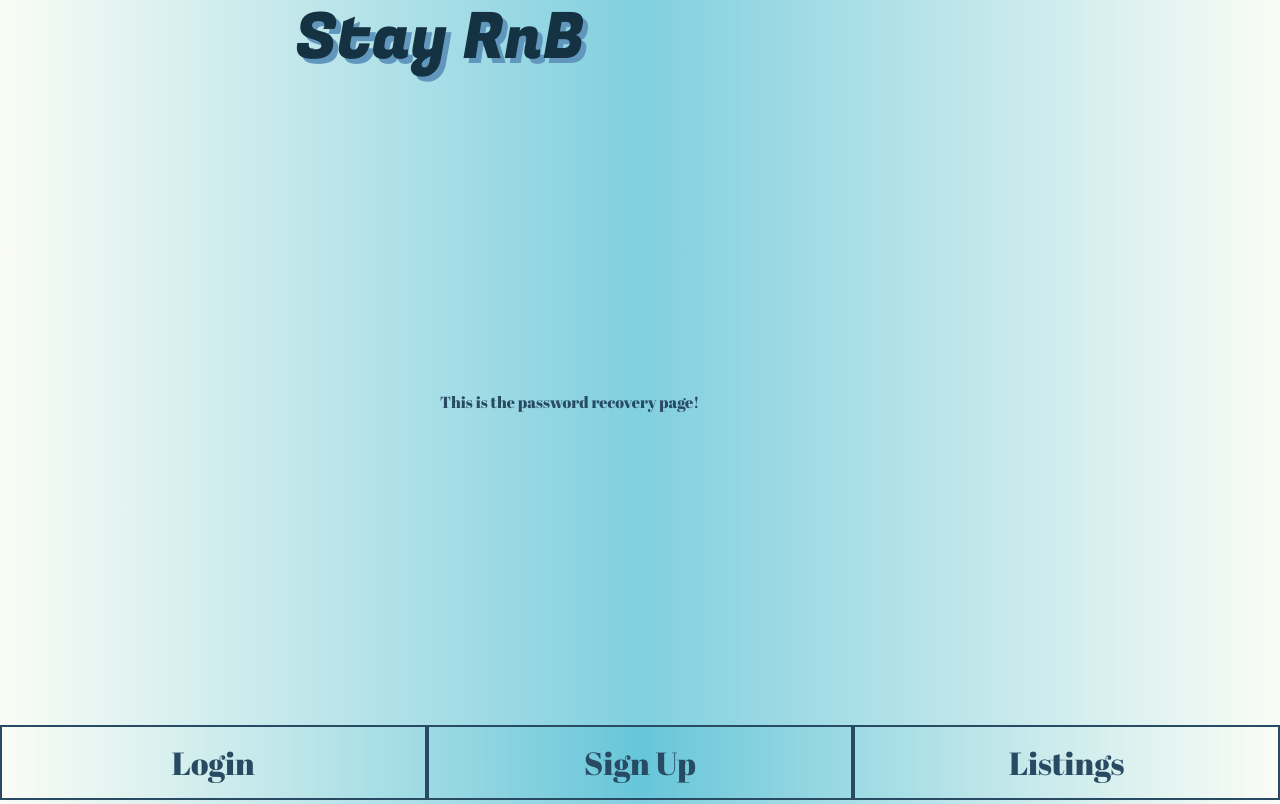
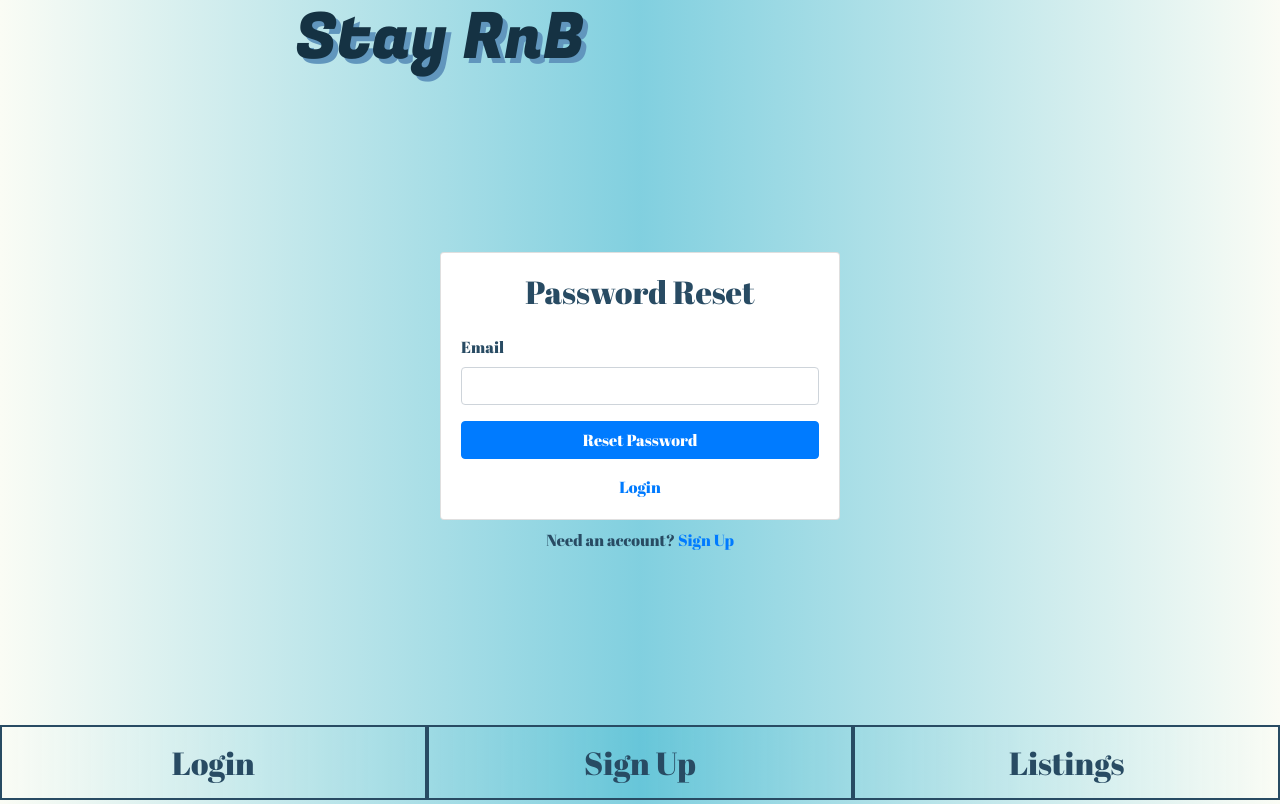
Before and after one commit to code-monkey713/Stay-RnB-Web, a React (Create React App) app: page /recover in a window 1280 px wide. Built offline with nearby package versions, Linux system fonts and the light colour scheme; no server answers.

Commit message:
updated the recovery password page

```diff
--- a/src/pages/RecoverPassword.js
+++ b/src/pages/RecoverPassword.js
@@ -1,9 +1,55 @@
-import React from 'react'
+import React, { useRef, useState } from 'react';
+import { Form, Button, Card, Alert } from 'react-bootstrap';
+import { useAuth } from '../contexts/AuthContext';
+import { Link } from 'react-router-dom';
 
 export const RecoverPassword = () => {
+  const emailRef = useRef();
+  const { resetPassword } = useAuth();
+  const [error, setError] = useState('');
+  const [message, setMessage] = useState('');
+  const [loading, setLoading] = useState(false);
+
+  async function handleSubmit(e) {
+    e.preventDefault();
+
+    try {
+      setMessage('');
+      setError('');
+      setLoading(true);
+      await resetPassword(emailRef.current.value);
+      setMessage('Check your inbox for further instructions');
+    } catch {
+      setError('Failed to reset password');
+    }
+
+    setLoading(false);
+  }
+
   return (
-    <div>
-      This is the password recovery page!
-    </div>
-  )
-}
+    <>
+      <Card>
+        <Card.Body>
+          <h2 className="text-center mb-4">Password Reset</h2>
+          {error && <Alert variant="danger">{error}</Alert>}
+          {message && <Alert variant="success">{message}</Alert>}
+          <Form onSubmit={handleSubmit}>
+            <Form.Group id="email">
+              <Form.Label>Email</Form.Label>
+              <Form.Control type="email" ref={emailRef} required />
+            </Form.Group>
+            <Button disabled={loading} className="w-100" type="submit">
+              Reset Password
+            </Button>
+          </Form>
+          <div className="w-100 text-center mt-3">
+            <Link to="/login">Login</Link>
+          </div>
+        </Card.Body>
+      </Card>
+      <div className="w-100 text-center mt-2">
+        Need an account? <Link to="/signup">Sign Up</Link>
+      </div>
+    </>
+  );
+};
```
